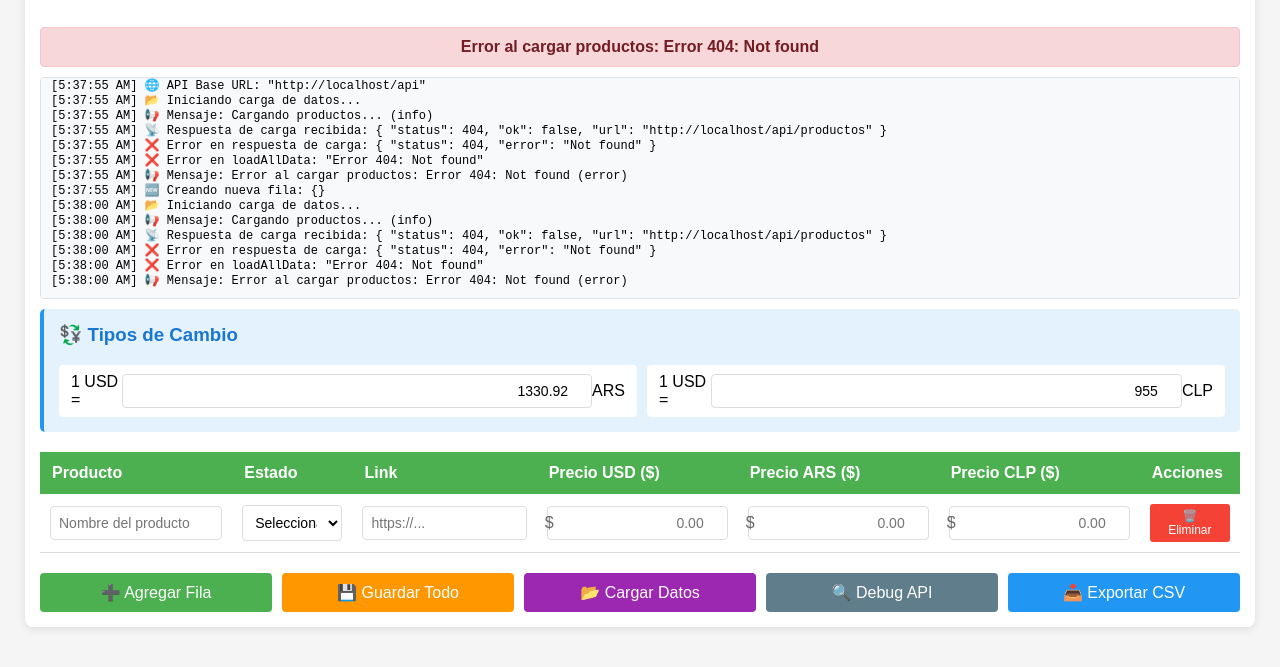
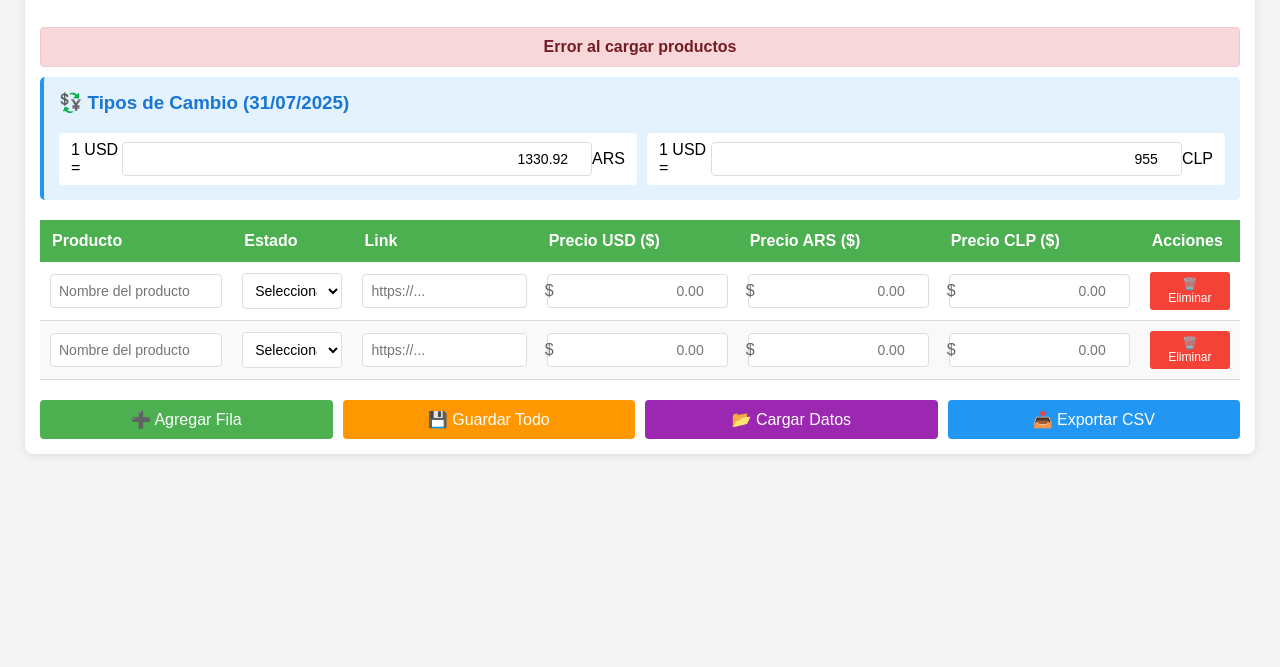
Before and after one commit to papoz25/productosChile, a website: page public/index.html in a window 1280 px wide. Both pictures are taken after a click on the button "📂 Cargar Datos". Shown: the part 87-754 px from the top of the page. Drawn offline with Linux system fonts and the light colour scheme; no server answers.

Commit message:
Update index.html

```diff
--- a/public/index.html
+++ b/public/index.html
@@ -243,7 +243,7 @@
             margin-top: 20px;
         }
 
-        .add-row-btn, .export-btn, .save-btn, .load-btn, .debug-btn {
+        .add-row-btn, .export-btn, .save-btn, .load-btn {
             background-color: #4caf50;
             color: white;
             padding: 10px 20px;
@@ -267,10 +267,6 @@
             background-color: #9c27b0;
         }
 
-        .debug-btn {
-            background-color: #607d8b;
-        }
-
         .add-row-btn:hover {
             background-color: #45a049;
         }
@@ -285,10 +281,6 @@
 
         .load-btn:hover {
             background-color: #7b1fa2;
-        }
-
-        .debug-btn:hover {
-            background-color: #546e7a;
         }
 
         .delete-btn {
@@ -334,18 +326,6 @@
         .hidden {
             display: none;
         }
-
-        .debug-info {
-            background-color: #f8f9fa;
-            padding: 10px;
-            margin: 10px 0;
-            border-radius: 4px;
-            border: 1px solid #dee2e6;
-            font-family: monospace;
-            font-size: 12px;
-            max-height: 200px;
-            overflow-y: auto;
-        }
     </style>
 </head>
 <body>
@@ -353,10 +333,9 @@
         <h1>📊 Hoja de Cálculo con Conversión de Monedas</h1>
 
         <div id="statusMessage" class="hidden"></div>
-        <div id="debugInfo" class="debug-info hidden"></div>
 
         <div class="exchange-rates">
-            <h3>💱 Tipos de Cambio</h3>
+            <h3>💱 Tipos de Cambio (31/07/2025)</h3>
             <div class="rates-grid">
                 <div class="rate-item">
                     <span>1 USD =</span>
@@ -394,7 +373,6 @@
             <button class="add-row-btn" onclick="addRow()">➕ Agregar Fila</button>
             <button class="save-btn" onclick="saveAllData()">💾 Guardar Todo</button>
             <button class="load-btn" onclick="loadAllData()">📂 Cargar Datos</button>
-            <button class="debug-btn" onclick="debugAPI()">🔍 Debug API</button>
             <button class="export-btn" onclick="exportToCSV()">📥 Exportar CSV</button>
         </div>
     </div>
@@ -402,52 +380,7 @@
     <script>
         let isUpdating = false;
         let productos = [];
-        const API_BASE_URL = window.location.origin + '/api'; // URL dinámica basada en el origen
-
-        // Función para logs de debug
-        function debugLog(message, data = null) {
-            const timestamp = new Date().toLocaleTimeString();
-            const logMessage = `[${timestamp}] ${message}`;
-            console.log(logMessage, data);
-
-            // Mostrar en la interfaz también
-            const debugDiv = document.getElementById('debugInfo');
-            debugDiv.classList.remove('hidden');
-            debugDiv.innerHTML += `<div>${logMessage}${data ? ': ' + JSON.stringify(data, null, 2) : ''}</div>`;
-            debugDiv.scrollTop = debugDiv.scrollHeight;
-        }
-
-        // Función para testear la API
-        async function debugAPI() {
-            debugLog('🔍 Iniciando debug de API...');
-            debugLog('API_BASE_URL', API_BASE_URL);
-
-            try {
-                // Test 1: Health check
-                debugLog('📡 Testeando /health...');
-                const healthResponse = await fetch(`${API_BASE_URL.replace('/api', '')}/health`);
-                const healthData = await healthResponse.json();
-                debugLog('Health check response', healthData);
-
-                // Test 2: API productos
-                debugLog('📡 Testeando /api/productos...');
-                const apiResponse = await fetch(`${API_BASE_URL}/productos`);
-                debugLog('API Response status', apiResponse.status);
-                debugLog('API Response headers', Object.fromEntries(apiResponse.headers.entries()));
-
-                if (apiResponse.ok) {
-                    const productos = await apiResponse.json();
-                    debugLog('Productos recibidos', productos);
-                    debugLog('Cantidad de productos', productos.length);
-                } else {
-                    const errorText = await apiResponse.text();
-                    debugLog('❌ Error en API', { status: apiResponse.status, error: errorText });
-                }
-
-            } catch (error) {
-                debugLog('❌ Error en debug', error.message);
-            }
-        }
+        const API_BASE_URL = '/api'; // Cambia esto si tu backend está en otro puerto
 
         // Funciones de utilidad para mostrar mensajes
         function showMessage(message, type = 'info') {
@@ -456,11 +389,9 @@
             statusEl.className = `status-message status-${type}`;
             statusEl.classList.remove('hidden');
 
-            debugLog(`📢 Mensaje: ${message} (${type})`);
-
             setTimeout(() => {
                 statusEl.classList.add('hidden');
-            }, 5000);
+            }, 3000);
         }
 
         function getRates() {
@@ -519,8 +450,6 @@
             const tableBody = document.getElementById('tableBody');
             const newRow = document.createElement('tr');
 
-            debugLog('🆕 Creando nueva fila', producto);
-
             newRow.innerHTML = `
                 <td><input type="text" placeholder="Nombre del producto" value="${producto.nombre || ''}"></td>
                 <td>
@@ -551,7 +480,6 @@
             // Agregar data-id si el producto tiene ID (viene de la base de datos)
             if (producto.id) {
                 newRow.setAttribute('data-id', producto.id);
-                debugLog('📋 Fila creada con ID', producto.id);
             }
 
             tableBody.appendChild(newRow);
@@ -581,8 +509,6 @@
 
         async function deleteProductFromDB(productId, row) {
             try {
-                debugLog('🗑️ Eliminando producto de BD', productId);
-
                 const response = await fetch(`${API_BASE_URL}/productos/${productId}`, {
                     method: 'DELETE'
                 });
@@ -590,13 +516,11 @@
                 if (response.ok) {
                     row.remove();
                     showMessage('Producto eliminado exitosamente', 'success');
-                    debugLog('✅ Producto eliminado exitosamente');
                 } else {
                     throw new Error('Error al eliminar producto');
                 }
             } catch (error) {
                 console.error('Error:', error);
-                debugLog('❌ Error al eliminar producto', error.message);
                 showMessage('Error al eliminar producto', 'error');
             }
         }
@@ -628,7 +552,6 @@
             let savedCount = 0;
             let errorCount = 0;
 
-            debugLog('💾 Iniciando guardado de todos los datos...');
             showMessage('Guardando productos...', 'info');
 
             for (let row of rows) {
@@ -639,8 +562,6 @@
                     try {
                         const productId = row.getAttribute('data-id');
                         let response;
-
-                        debugLog('💾 Guardando producto', { productId, rowData });
 
                         if (productId) {
                             // Actualizar producto existente
@@ -664,20 +585,16 @@
 
                         if (response.ok) {
                             const savedProduct = await response.json();
-                            debugLog('✅ Producto guardado', savedProduct);
                             // Agregar ID a la fila si es un nuevo producto
                             if (!productId) {
                                 row.setAttribute('data-id', savedProduct.id);
                             }
                             savedCount++;
                         } else {
-                            const errorText = await response.text();
-                            debugLog('❌ Error al guardar producto', { status: response.status, error: errorText });
                             throw new Error('Error al guardar');
                         }
                     } catch (error) {
                         console.error('Error al guardar producto:', error);
-                        debugLog('❌ Error al guardar producto', error.message);
                         errorCount++;
                     }
                 }
@@ -685,33 +602,21 @@
 
             if (errorCount === 0) {
                 showMessage(`${savedCount} productos guardados exitosamente`, 'success');
-                debugLog(`✅ Guardado completado: ${savedCount} productos`);
             } else {
                 showMessage(`${savedCount} productos guardados, ${errorCount} errores`, 'error');
-                debugLog(`⚠️ Guardado completado con errores: ${savedCount} exitosos, ${errorCount} errores`);
             }
         }
 
         async function loadAllData() {
             try {
-                debugLog('📂 Iniciando carga de datos...');
                 showMessage('Cargando productos...', 'info');
 
                 const response = await fetch(`${API_BASE_URL}/productos`);
-                debugLog('📡 Respuesta de carga recibida', {
-                    status: response.status,
-                    ok: response.ok,
-                    url: response.url
-                });
-
                 if (!response.ok) {
-                    const errorText = await response.text();
-                    debugLog('❌ Error en respuesta de carga', { status: response.status, error: errorText });
-                    throw new Error(`Error ${response.status}: ${errorText}`);
+                    throw new Error('Error al cargar productos');
                 }
 
                 const productos = await response.json();
-                debugLog('📊 Productos recibidos', productos);
 
                 // Limpiar tabla actual
                 const tableBody = document.getElementById('tableBody');
@@ -719,27 +624,20 @@
 
                 // Cargar productos desde la base de datos
                 if (productos.length > 0) {
-                    productos.forEach((producto, index) => {
-                        debugLog(`📋 Creando fila ${index + 1}`, producto);
+                    productos.forEach(producto => {
                         createNewRow(producto);
                     });
                     showMessage(`${productos.length} productos cargados exitosamente`, 'success');
-                    debugLog(`✅ Carga completada: ${productos.length} productos`);
                 } else {
                     // Si no hay productos, crear una fila vacía
                     createNewRow();
                     showMessage('No hay productos guardados. Se creó una fila nueva.', 'info');
-                    debugLog('ℹ️ No hay productos, creando fila vacía');
                 }
             } catch (error) {
                 console.error('Error:', error);
-                debugLog('❌ Error en loadAllData', error.message);
-                showMessage(`Error al cargar productos: ${error.message}`, 'error');
+                showMessage('Error al cargar productos', 'error');
                 // Crear fila vacía en caso de error
-                const tableBody = document.getElementById('tableBody');
-                if (tableBody.children.length === 0) {
-                    createNewRow();
-                }
+                createNewRow();
             }
         }
 
@@ -785,22 +683,17 @@
             document.body.appendChild(link);
             link.click();
             document.body.removeChild(link);
-
-            debugLog('📥 Archivo CSV exportado');
         }
 
         // Inicialización
         document.addEventListener('DOMContentLoaded', function() {
-            debugLog('🚀 Aplicación iniciada');
-            debugLog('🌐 API Base URL', API_BASE_URL);
-
             // Event listeners para actualizar tipos de cambio
             document.getElementById('usd-to-ars').addEventListener('input', function() {
-                debugLog('💱 Tipo de cambio USD-ARS actualizado', this.value);
+                // Puedes agregar lógica para recalcular todas las filas si cambias los tipos de cambio
             });
 
             document.getElementById('usd-to-clp').addEventListener('input', function() {
-                debugLog('💱 Tipo de cambio USD-CLP actualizado', this.value);
+                // Puedes agregar lógica para recalcular todas las filas si cambias los tipos de cambio
             });
 
             // Cargar datos al inicio
```
